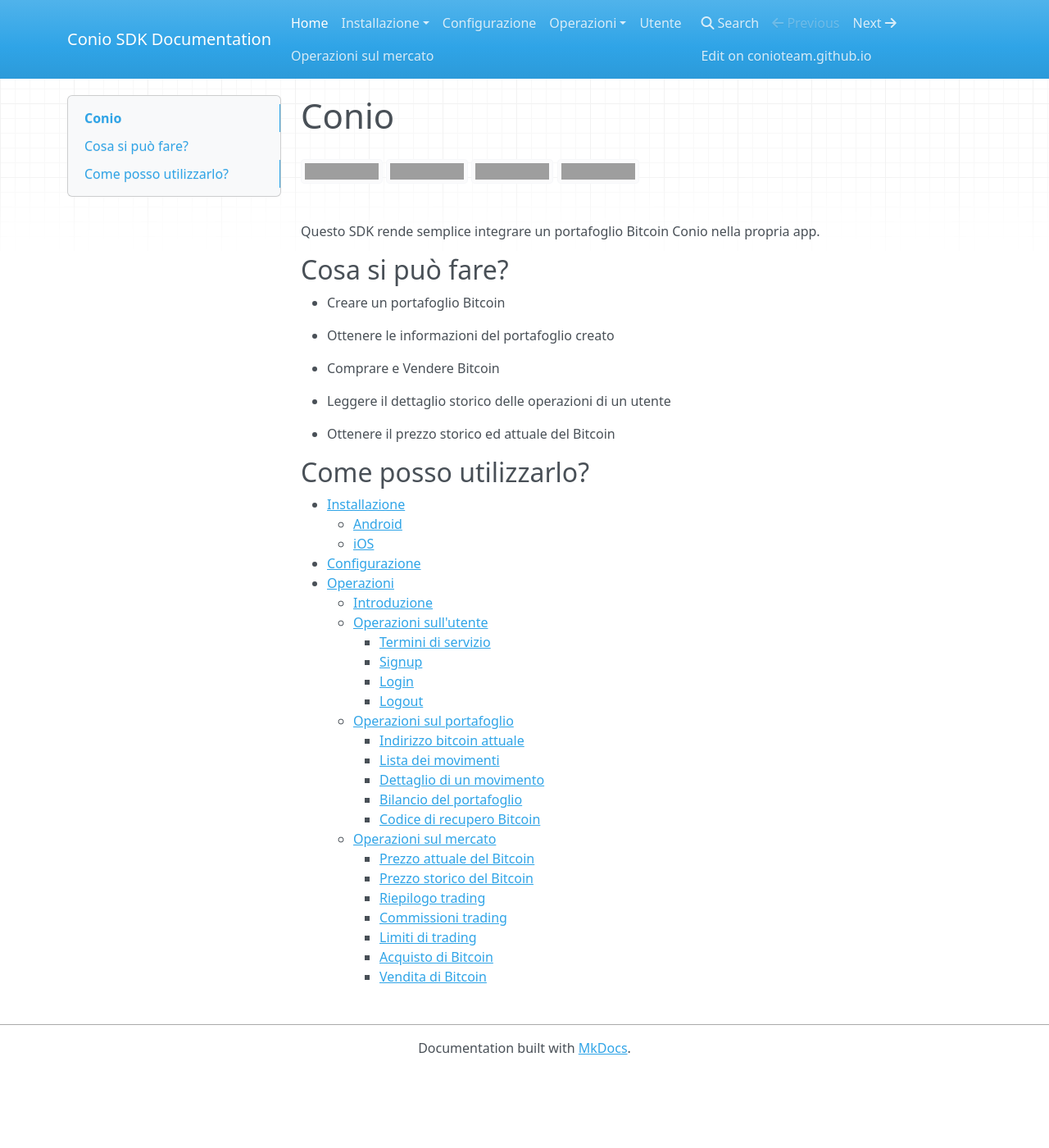
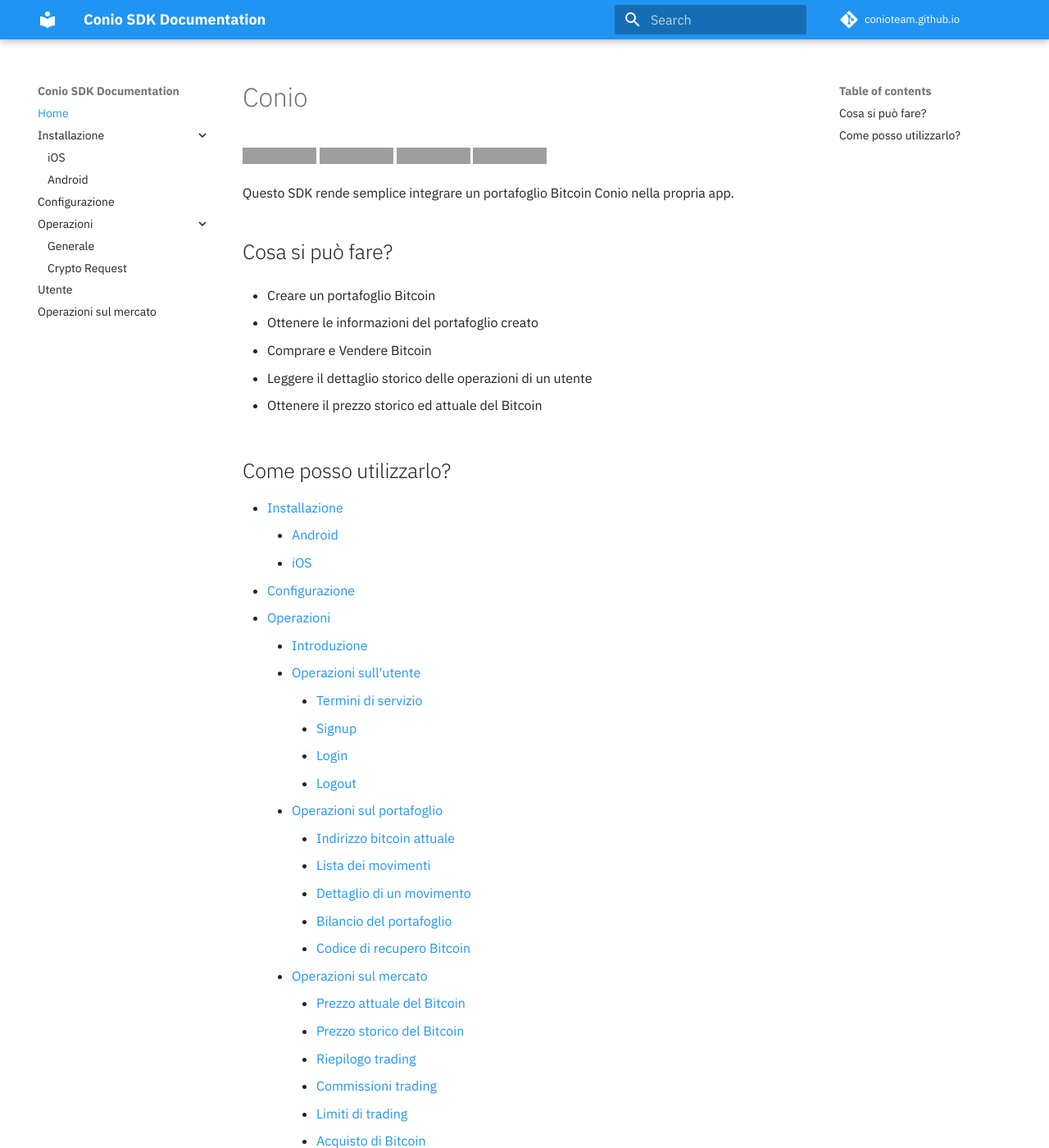
Before and after one commit to Conio/conio.github.io, an MkDocs documentation site: the page built from docs/index.md, in a window 1280 px wide and 1400 px high. Shown: the whole window at 82% size. Built offline with MkDocs 1.6.1 and Material for MkDocs 9.7.7, drawn with Linux system fonts in a browser that asks for light colours; nearby versions of some CDN libraries; comment, search, counter and statistics services are not loaded; some of the changed lines change nothing that is shown; some of the changed text lies outside the part shown; grey boxes are pictures that could not be loaded.

Commit message:
Fix links; update style
- Fix missing / broken links between pages
- Update settings

```diff
--- a/docs/index.md
+++ b/docs/index.md
@@ -1,8 +1,8 @@
 # Conio #
 [![Platform](https://img.shields.io/badge/platform-iOS-lightgrey.svg)]()
 [![Platform](https://img.shields.io/badge/platform-Android-lightgrey.svg)]()
-[![Pod Version](https://img.shields.io/badge/pod-v0.1.4-blue.svg)]()
-[![Artifactory](https://img.shields.io/badge/artifactory-v0.4.7-green.svg)]()
+[![Pod Version](https://img.shields.io/badge/pod-v0.2.0-blue.svg)](https://bitbucket.org/squadrone/conio-swift-sdk/src/master/)
+[![Artifactory](https://img.shields.io/badge/artifactory-v0.5.0-green.svg)](https://bitbucket.org/squadrone/conio-android-sdk2/src/master/)
 
 Questo SDK rende semplice integrare un portafoglio Bitcoin Conio nella propria app.
 
@@ -21,27 +21,27 @@
 ## Come posso utilizzarlo?
 
 *   [Installazione]()
-    *   [Android](./pages/installation/Android.md)
-    *   [iOS](./pages/installation/iOS.md)
-*   [Configurazione](./pages/configuration/Configuration.md)
-*   [Operazioni](./pages/operation/Operation.md)
-    *   [Introduzione](./pages/operation/Operation.md)
-    *   [Operazioni sull'utente](./pages/user/User.md)
-        *   [Termini di servizio](./pages/user/User.md#recupero-dei-termini-di-servizio)
-        *   [Signup](./pages/user/User.md#signup)
-        *   [Login](./pages/user/User.md#login)
-        *   [Logout](./pages/user/User.md#logout)
-    *   [Operazioni sul portafoglio](./pages/wallet/Wallet.md)
-        *   [Indirizzo bitcoin attuale](./pages/wallet/Wallet.md#indirizzo-bitcoin-attuale)
-        *   [Lista dei movimenti](./pages/wallet/Wallet.md#lista-movimenti-bitcoin)
-        *   [Dettaglio di un movimento](./pages/wallet/Wallet.md#dettaglio-di-un-movimento)
-        *   [Bilancio del portafoglio](./pages/wallet/Wallet.md#bilancio-del-portafoglio)
-        *   [Codice di recupero Bitcoin](./pages/wallet/Wallet.md#codice-di-recupero-bitcoin)
-    *   [Operazioni sul mercato](./pages/exchange/Exchange.md)
-        *   [Prezzo attuale del Bitcoin](./pages/exchange/Exchange.md#prezzo-attuale-del-bitcoin)
-        *   [Prezzo storico del Bitcoin](./pages/exchange/Exchange.md#prezzo-storico-del-bitcoin)
-        *   [Riepilogo trading](./pages/exchange/Exchange.md#recupero-informazioni-di-trading)
-        *   [Commissioni trading](./pages/exchange/Exchange.md#recupero-commissioni-di-trading)
-        *   [Limiti di trading](./pages/exchange/Exchange.md#recupero-limiti-di-trading)
-        *   [Acquisto di Bitcoin](./pages/exchange/Exchange.md#acquisto-di-bitcoin)
-        *   [Vendita di Bitcoin](./pages/exchange/Exchange.md#vendita-di-bitcoin)
+    *   [Android](./installation/Android.md)
+    *   [iOS](./installation/iOS.md)
+*   [Configurazione](./configuration/Configuration.md)
+*   [Operazioni](./operation/Operation.md)
+    *   [Introduzione](./operation/Operation.md)
+    *   [Operazioni sull'utente](./user/User.md)
+        *   [Termini di servizio](./user/User.md#recupero-dei-termini-di-servizio)
+        *   [Signup](./user/User.md#signup)
+        *   [Login](./user/User.md#login)
+        *   [Logout](./user/User.md#logout)
+    *   [Operazioni sul portafoglio](./wallet/Wallet.md)
+        *   [Indirizzo bitcoin attuale](./wallet/Wallet.md#indirizzo-bitcoin-attuale)
+        *   [Lista dei movimenti](./wallet/Wallet.md#lista-movimenti-bitcoin)
+        *   [Dettaglio di un movimento](./wallet/Wallet.md#dettaglio-di-un-movimento)
+        *   [Bilancio del portafoglio](./wallet/Wallet.md#bilancio-del-portafoglio)
+        *   [Codice di recupero Bitcoin](./wallet/Wallet.md#codice-di-recupero-bitcoin)
+    *   [Operazioni sul mercato](./exchange/Exchange.md)
+        *   [Prezzo attuale del Bitcoin](./exchange/Exchange.md#prezzo-attuale-del-bitcoin)
+        *   [Prezzo storico del Bitcoin](./exchange/Exchange.md#prezzo-storico-del-bitcoin)
+        *   [Riepilogo trading](./exchange/Exchange.md#recupero-informazioni-di-trading)
+        *   [Commissioni trading](./exchange/Exchange.md#recupero-commissioni-di-trading)
+        *   [Limiti di trading](./exchange/Exchange.md#recupero-limiti-di-trading)
+        *   [Acquisto di Bitcoin](./exchange/Exchange.md#acquisto-di-bitcoin)
+        *   [Vendita di Bitcoin](./exchange/Exchange.md#vendita-di-bitcoin)
--- a/mkdocs.yml
+++ b/mkdocs.yml
@@ -19,4 +19,21 @@
     - 'Utente': 'user/User.md'
     - 'Operazioni sul mercato': 'exchange/Exchange.md'
 
-#theme: windmill-dark
+# Copyright
+# TBD
+# Theme
+theme:
+  name: material
+  font:
+    text: IBM Plex Sans
+    code: IBM Plex Mono
+  icon:
+    logo: material/library
+  features:
+    # - navigation.tabs
+    - navigation.instant
+    - navigation.expand
+  palette:
+    scheme: default
+    primary: blue
+    accent: blue
```
